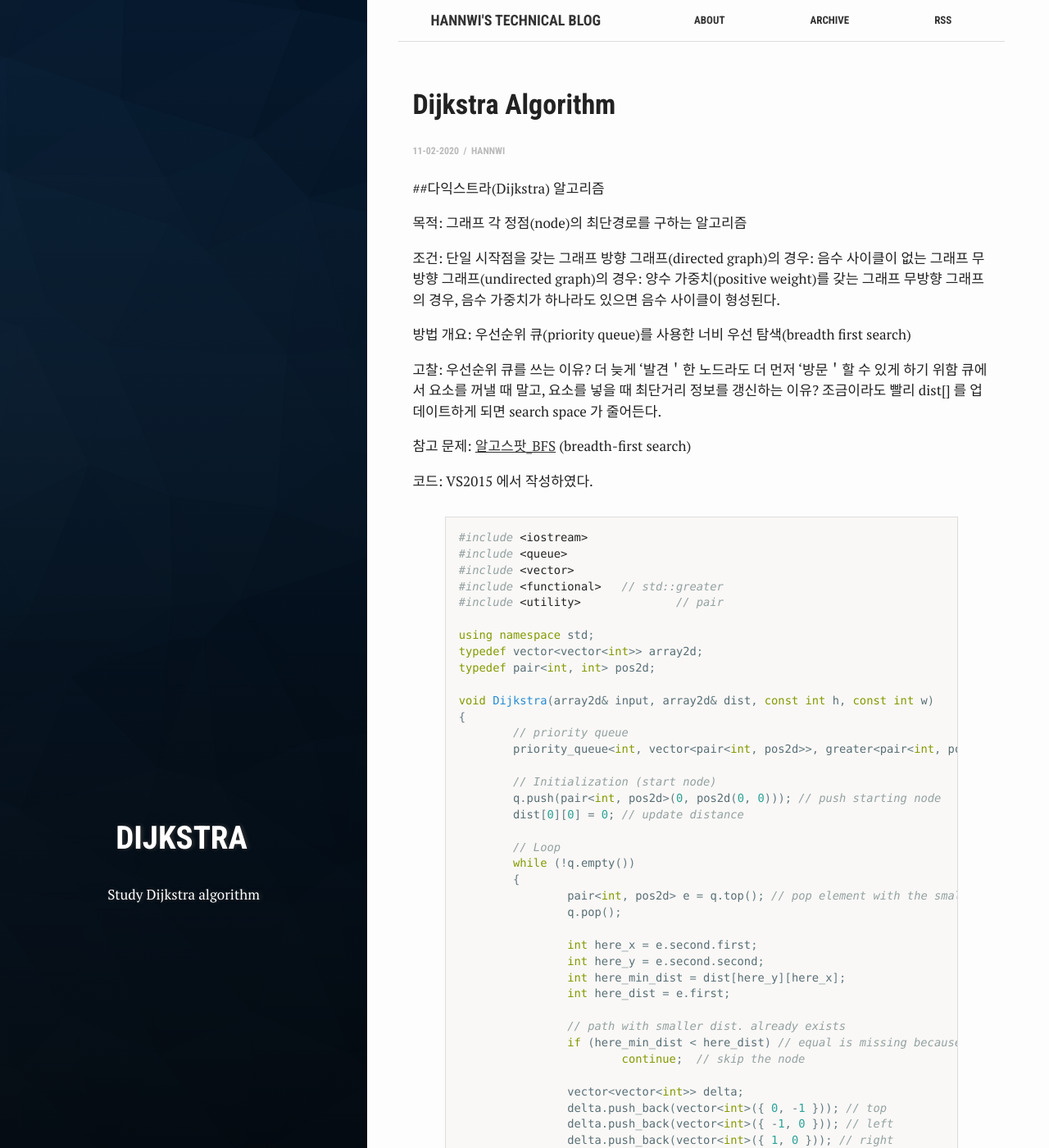
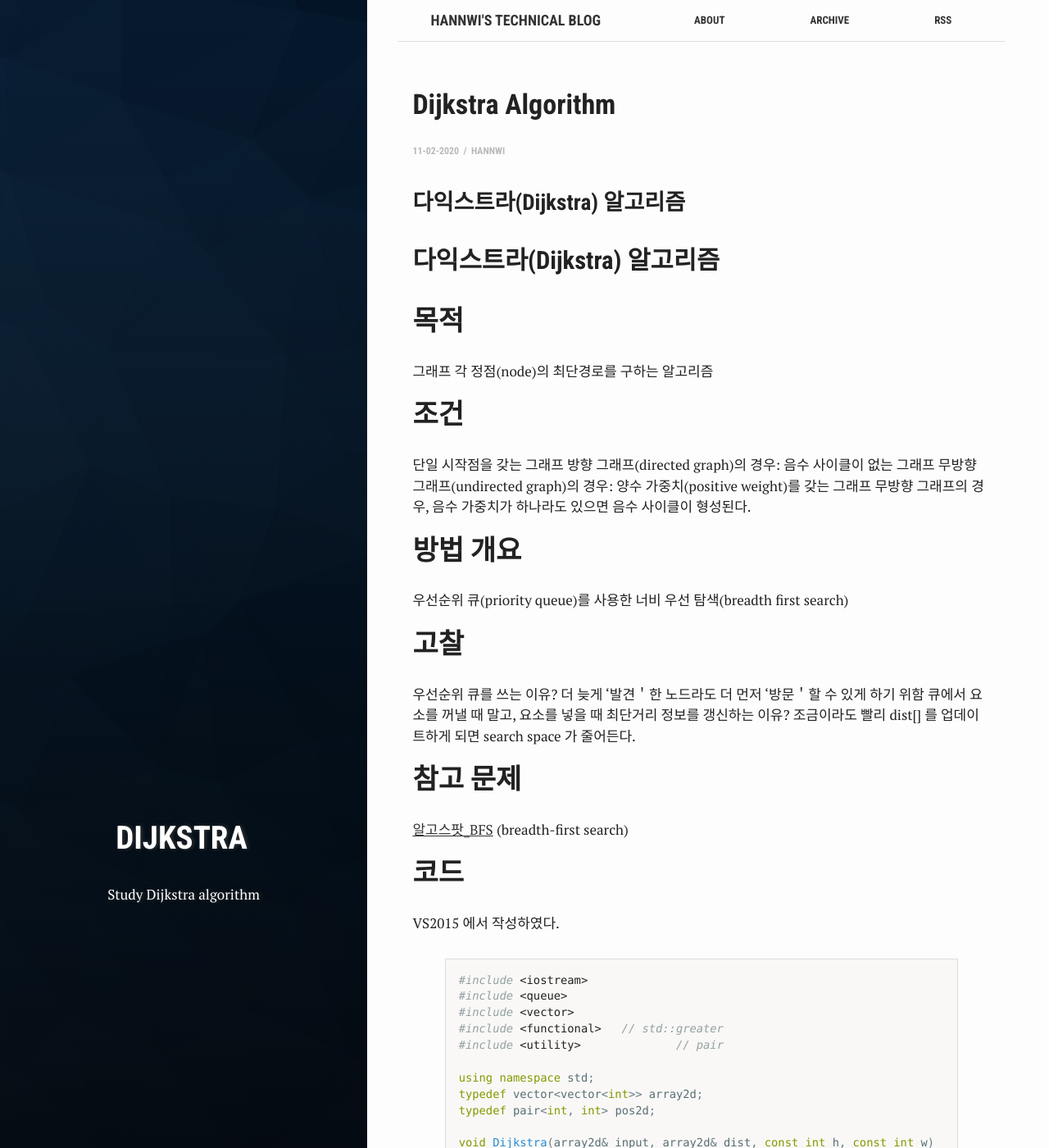
Before and after one commit to hannwi/github.io, a Jekyll site: the page built from _posts/2020-02-11-Algorithm-Dijkstra.md, in a window 1280 px wide and 1400 px high. Shown: the whole window at 82% size. Built offline with Jekyll 4.4.1, drawn with Linux system fonts in a browser that asks for light colours.

Commit message:
Update 2020-02-11-Algorithm-Dijkstra.md

```diff
--- a/_posts/2020-02-11-Algorithm-Dijkstra.md
+++ b/_posts/2020-02-11-Algorithm-Dijkstra.md
@@ -9,26 +9,31 @@ tags: 'dijkstra'
 author: Hannwi
 ---
 
-##다익스트라(Dijkstra) 알고리즘
+### 다익스트라(Dijkstra) 알고리즘
+## 다익스트라(Dijkstra) 알고리즘
 
-목적: 그래프 각 정점(node)의 최단경로를 구하는 알고리즘
+# 목적
+그래프 각 정점(node)의 최단경로를 구하는 알고리즘
 
-조건: 단일 시작점을 갖는 그래프
-  방향 그래프(directed graph)의 경우: 음수 사이클이 없는 그래프
-  무방향 그래프(undirected graph)의 경우: 양수 가중치(positive weight)를 갖는 그래프
-    무방향 그래프의 경우, 음수 가중치가 하나라도 있으면 음수 사이클이 형성된다.
+# 조건
+단일 시작점을 갖는 그래프
+방향 그래프(directed graph)의 경우: 음수 사이클이 없는 그래프
+무방향 그래프(undirected graph)의 경우: 양수 가중치(positive weight)를 갖는 그래프
+무방향 그래프의 경우, 음수 가중치가 하나라도 있으면 음수 사이클이 형성된다.
 
-방법 개요: 우선순위 큐(priority queue)를 사용한 너비 우선 탐색(breadth first search)
+# 방법 개요
+우선순위 큐(priority queue)를 사용한 너비 우선 탐색(breadth first search)
 
-고찰:
+# 고찰
 우선순위 큐를 쓰는 이유?
 	더 늦게 ‘발견＇한 노드라도 더 먼저 ‘방문＇할 수 있게 하기 위함
 큐에서 요소를 꺼낼 때 말고, 요소를 넣을 때 최단거리 정보를 갱신하는 이유?
 	조금이라도 빨리 dist[] 를 업데이트하게 되면 search space 가 줄어든다.
 
-참고 문제: [알고스팟_BFS][problem_link] (breadth-first search)
+# 참고 문제
+[알고스팟_BFS][problem_link] (breadth-first search)
 
-코드:
+# 코드
 VS2015 에서 작성하였다.
 
 {% highlight cpp %}
```
